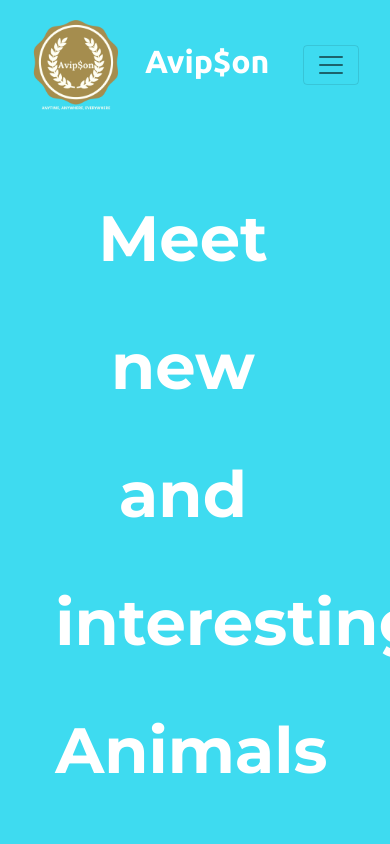
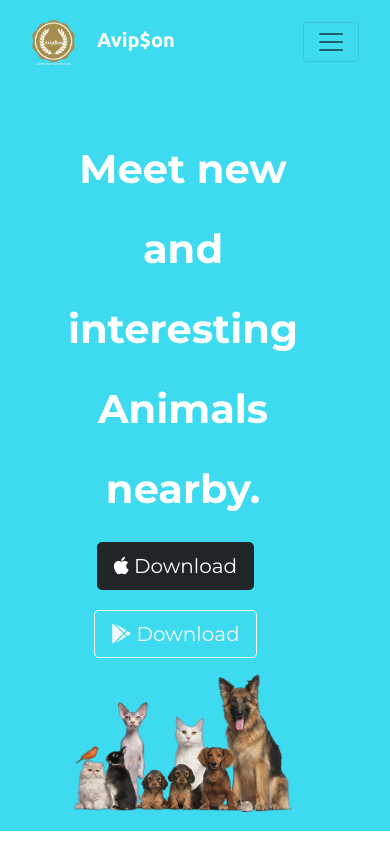
Before and after one commit to Avipson/Project-1, a plain HTML site: page index.html in a window 390 px wide. Shown: the top 844 px of the page. Drawn offline with nearby package versions, Linux system fonts and the light colour scheme.

Commit message:
Update styles.css

```diff
--- a/css/styles.css
+++ b/css/styles.css
@@ -56,7 +56,10 @@ p{
 font-size: 1rem;;
 font-family: "montserrat";
 }
-
+.navbar-logo{
+    width: 15%;
+    height: 15%;
+}
 /* downlaod button  */
 
 .download-btn{
@@ -163,12 +166,25 @@ img:hover {
     padding-top: 1%;
 }
 /* phone outlook  */
-@media  (max-width:1200px)
+@media  (max-width:900px)
     {
         #title{
             text-align: center;
         }
         .title-image{
-            width: 75%;
+            width: 85%;
         }
+       h1{
+           font-size: 2.5rem;
+           text-align: center;
+       }
+       .navbar-brand{
+           font-size: 20px;
+
+       }
+        .navbar-logo{
+            width: 45px;
+            height: 45px;
+        }
+
     }
```
